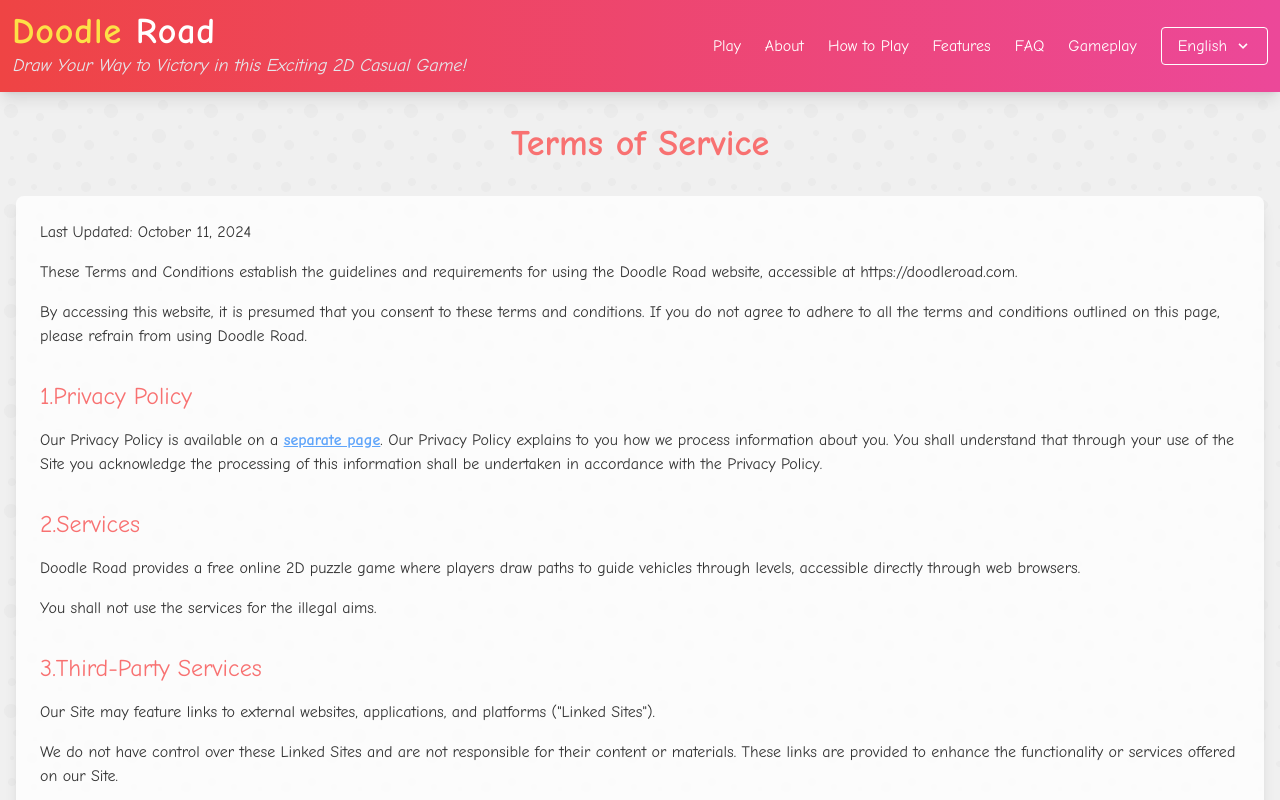
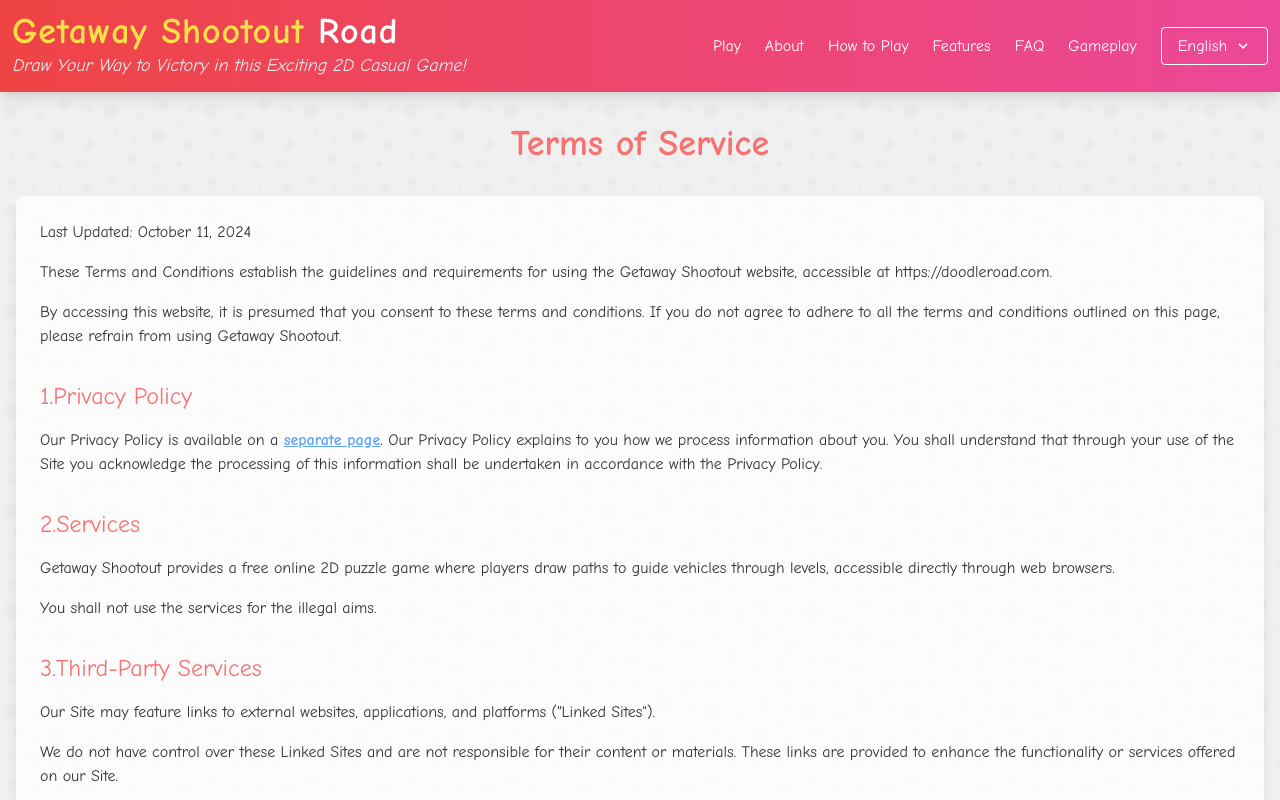
Before and after one commit to getaway-shootout-unblocked/getaway-shootout-unblocked.github.io, a plain HTML site: page terms-of-service.html in a window 1280 px wide. Shown: the top 800 px of the page. Drawn offline with Linux system fonts and the light colour scheme; a script that the page names is missing.

Commit message:
Update terms-of-service.html

```diff
--- a/terms-of-service.html
+++ b/terms-of-service.html
@@ -1,12 +1,10 @@
 <!DOCTYPE html>
 <html lang="en">
 
-<!-- Mirrored from doodleroad.com/terms-of-service by HTTrack Website Copier/3.x [XR&CO'2014], Sat, 28 Dec 2024 14:00:31 GMT -->
-<!-- Added by HTTrack --><meta http-equiv="content-type" content="text/html;charset=UTF-8" /><!-- /Added by HTTrack -->
 <head>
     <meta charset="utf-8">
     <meta name="viewport" content="width=device-width, initial-scale=1">
-    <title>Terms of Service | Doodle Road</title>
+    <title>Terms of Service | Getaway Shootout</title>
     <meta name="description" content="Terms and conditions for using this website, detailing user responsibilities and service guidelines.">
 
     <link rel="preload" as="style" href="build/assets/app-CBC2fafh.css" /><link rel="stylesheet" href="build/assets/app-CBC2fafh.css" /><meta name="google-adsense-account" content="ca-pub-1252013072057138">
@@ -45,7 +43,7 @@
       <div class="flex justify-between items-center">
         <div class="text-left">
           <div class="text-2xl md:text-4xl font-bold tracking-wide">
-            <a href="index.html"><span class="text-yellow-300">Doodle</span> Road</a>
+            <a href="index.html"><span class="text-yellow-300">Getaway Shootout</span> Road</a>
           </div>
           <p class="text-lg text-gray-200 italic hidden md:block">Draw Your Way to Victory in this Exciting 2D Casual Game!</p>
         </div>
@@ -144,8 +142,8 @@
         <div class="bg-white bg-opacity-80 rounded-lg shadow-lg p-6">
             <div class="mb-8">
                 <p class="mb-4">Last Updated: October 11, 2024</p>
-                <p class="mb-4">These Terms and Conditions establish the guidelines and requirements for using the Doodle Road website, accessible at https://doodleroad.com.</p>
-                <p class="mb-4">By accessing this website, it is presumed that you consent to these terms and conditions. If you do not agree to adhere to all the terms and conditions outlined on this page, please refrain from using Doodle Road.</p>
+                <p class="mb-4">These Terms and Conditions establish the guidelines and requirements for using the Getaway Shootout website, accessible at https://doodleroad.com.</p>
+                <p class="mb-4">By accessing this website, it is presumed that you consent to these terms and conditions. If you do not agree to adhere to all the terms and conditions outlined on this page, please refrain from using Getaway Shootout.</p>
             </div>
 
             <div class="mb-8">
@@ -155,7 +153,7 @@
 
             <div class="mb-8">
                 <h2 class="text-2xl text-red-400 mb-4">2.Services</h2>
-                <p class="mb-4">Doodle Road provides a free online 2D puzzle game where players draw paths to guide vehicles through levels, accessible directly through web browsers.</p>
+                <p class="mb-4">Getaway Shootout provides a free online 2D puzzle game where players draw paths to guide vehicles through levels, accessible directly through web browsers.</p>
                 <p class="mb-4">You shall not use the services for the illegal aims.</p>
             </div>
 
@@ -193,7 +191,7 @@
 </main>
 
 <footer class="text-center mt-8  mb-6">
-    <p class="mb-2">&copy; 2024 Doodle Road. All rights reserved. </p>
+    <p class="mb-2">&copy; 2024 Getaway Shootout. All rights reserved. </p>
     <p>
         <a href="about-us.html" class="text-red-400">About Us</a> |
         <a href="privacy-policy.html" class="text-red-400">Privacy Policy</a> |
```
